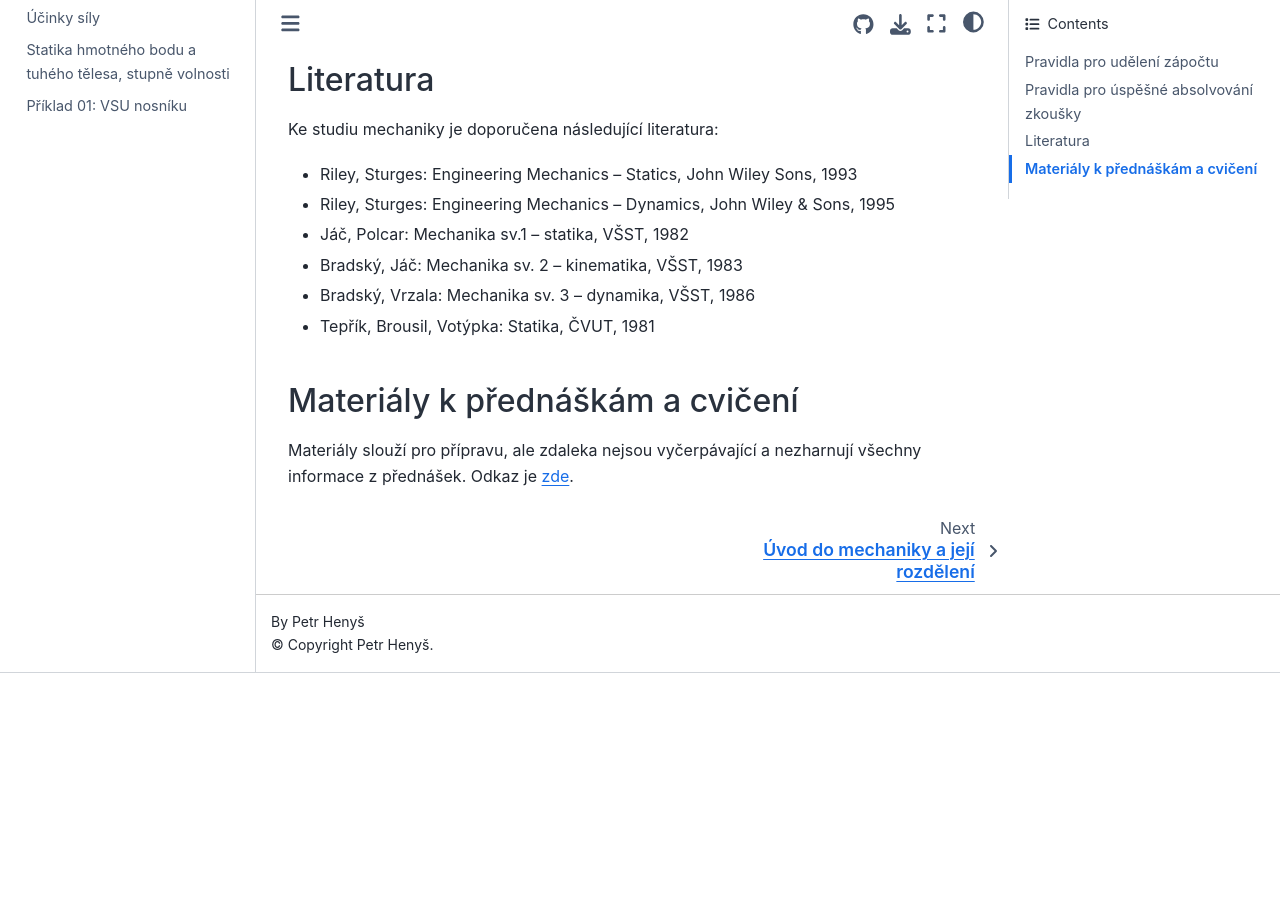
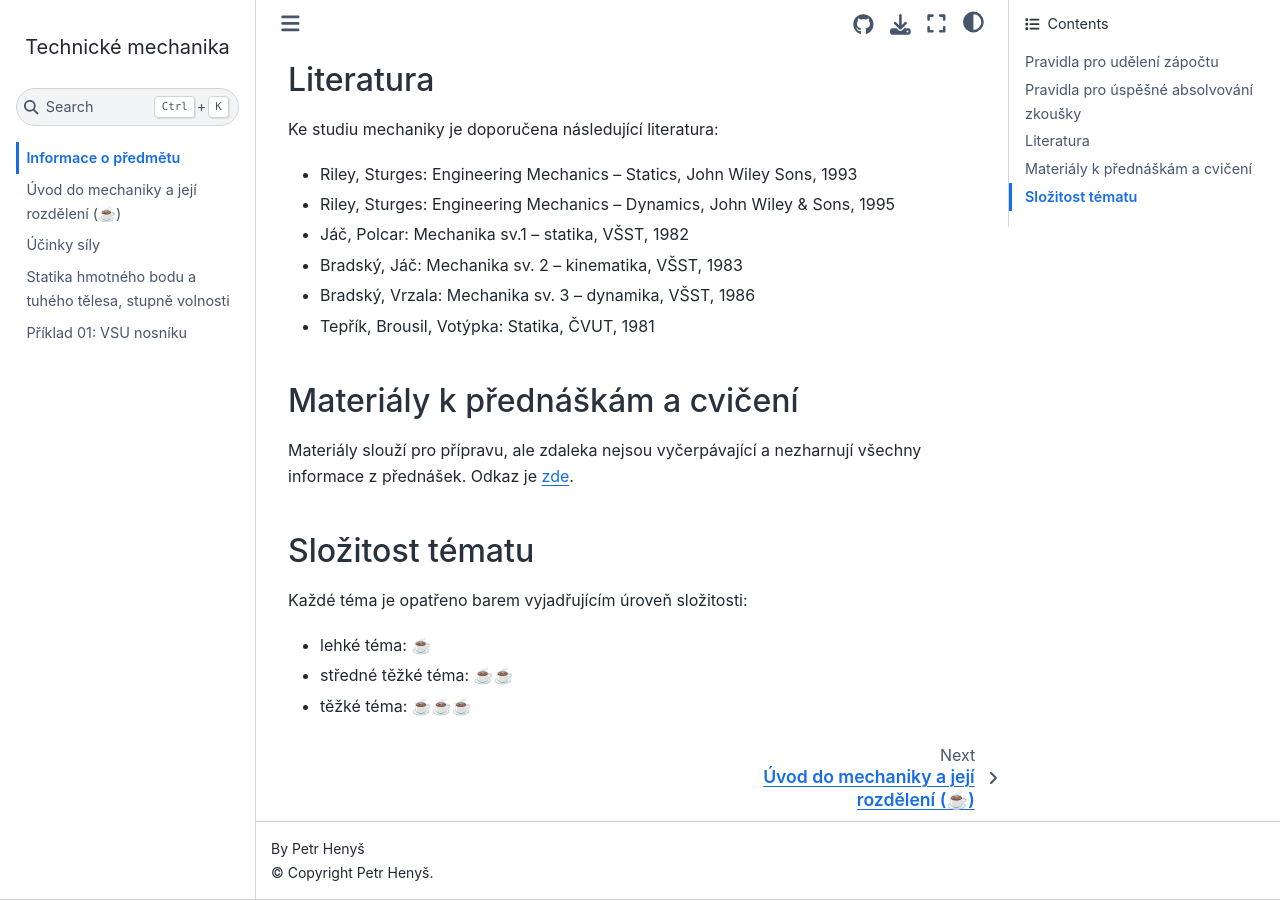
Before and after one commit to petr-henys/TME, a Jupyter Book: the page built from uvod.md, in a window 1280 px wide and 900 px high, scrolled down 1142 px. Built offline with Jupyter Book 1.0.4 settings and Sphinx 7.4.7 and the Sphinx Book theme 1.1.4, drawn with Linux system fonts in a browser that asks for light colours; before the commit the page ends 1815 px from its top, so only the background shows below that; some of the changed text lies outside the part shown.

Commit message:
prvni pokus s emoji...

```diff
--- a/uvod.md
+++ b/uvod.md
@@ -39,3 +39,9 @@
 ## Materiály k přednáškám a cvičení
 
 Materiály slouží pro přípravu, ale zdaleka nejsou vyčerpávající a nezharnují všechny informace z přednášek. Odkaz je [zde](https://owncloud.cesnet.cz/index.php/s/NfsCtTcsZ8NfBCM).
+
+## Složitost tématu
+Každé téma je opatřeno barem vyjadřujícím úroveň složitosti:
+- lehké téma: ☕
+- středné těžké téma: ☕☕
+- těžké téma: ☕☕☕
```
Also changed, not shown: uvod_do_mechaniky.md (+2 -1 lines).
